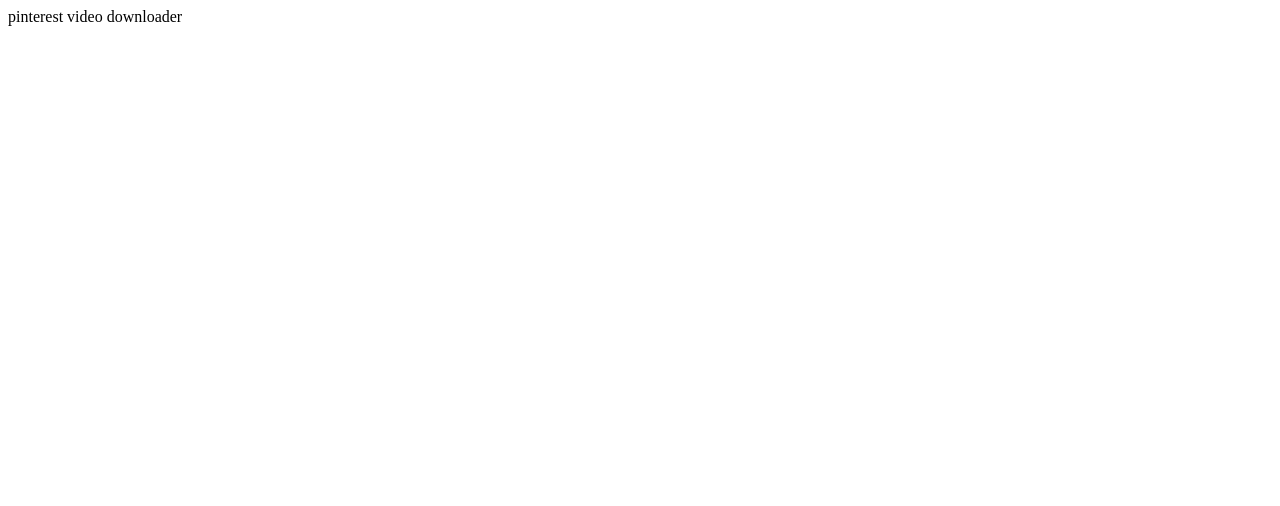
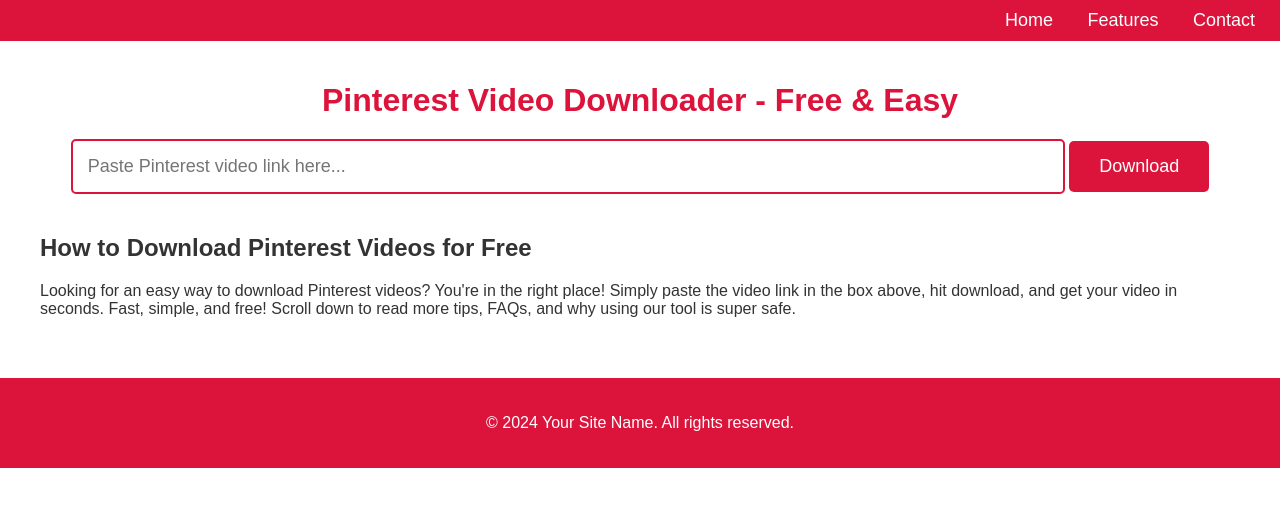
Before and after one commit to online-generator/pinterestvideodownloader, a plain HTML site: page index.html in a window 1280 px wide. Drawn offline with Linux system fonts and the light colour scheme.

Commit message:
Add files via upload

```diff
--- a/index.html
+++ b/index.html
@@ -1 +1,111 @@
-pinterest video downloader
+<!DOCTYPE html>
+<html lang="en">
+<head>
+    <meta charset="UTF-8">
+    <meta name="viewport" content="width=device-width, initial-scale=1.0">
+    <meta name="description" content="Easily download Pinterest videos with our free tool. Fast, simple, and mobile-friendly downloader.">
+    <meta name="keywords" content="Pinterest video downloader, free video download, online downloader, save Pinterest videos, download Pinterest videos">
+    <meta name="author" content="Your Site Name">
+    <title>Pinterest Video Downloader - Free & Easy</title>
+    <style>
+        body {
+            font-family: Arial, sans-serif;
+            margin: 0;
+            padding: 0;
+            color: #333;
+        }
+        header {
+            background-color: crimson;
+            padding: 10px;
+            text-align: right;
+        }
+        nav a {
+            color: white;
+            text-decoration: none;
+            margin: 0 15px;
+            font-size: 18px;
+        }
+        nav a:hover {
+            text-decoration: underline;
+        }
+        .container {
+            max-width: 1200px;
+            margin: 0 auto;
+            padding: 20px;
+            text-align: center;
+        }
+        h1 {
+            color: crimson;
+            margin-bottom: 20px;
+        }
+        .input-container {
+            margin: 20px 0;
+        }
+        input[type="text"] {
+            width: 80%;
+            padding: 15px;
+            border: 2px solid crimson;
+            border-radius: 5px;
+            font-size: 18px;
+        }
+        button {
+            background-color: crimson;
+            color: white;
+            padding: 15px 30px;
+            border: none;
+            border-radius: 5px;
+            font-size: 18px;
+            cursor: pointer;
+        }
+        button:hover {
+            background-color: darkred;
+        }
+        article {
+            text-align: left;
+            margin: 40px 0;
+        }
+        footer {
+            background-color: crimson;
+            color: white;
+            padding: 20px;
+            text-align: center;
+        }
+        @media (max-width: 768px) {
+            input[type="text"] {
+                width: 100%;
+            }
+        }
+    </style>
+</head>
+<body>
+
+<header>
+    <nav>
+        <a href="#home">Home</a>
+        <a href="#features">Features</a>
+        <a href="#contact">Contact</a>
+    </nav>
+</header>
+
+<div class="container">
+    <h1>Pinterest Video Downloader - Free & Easy</h1>
+
+    <div class="input-container">
+        <input type="text" placeholder="Paste Pinterest video link here..." aria-label="Pinterest video URL">
+        <button>Download</button>
+    </div>
+
+    <article>
+        <h2>How to Download Pinterest Videos for Free</h2>
+        <p>Looking for an easy way to download Pinterest videos? You're in the right place! Simply paste the video link in the box above, hit download, and get your video in seconds. Fast, simple, and free! Scroll down to read more tips, FAQs, and why using our tool is super safe.</p>
+
+        <!-- Insert the rest of your article content here -->
+    </article>
+</div>
+
+<footer>
+    <p>&copy; 2024 Your Site Name. All rights reserved.</p>
+</footer>
+
+</body>
+</html>
```
